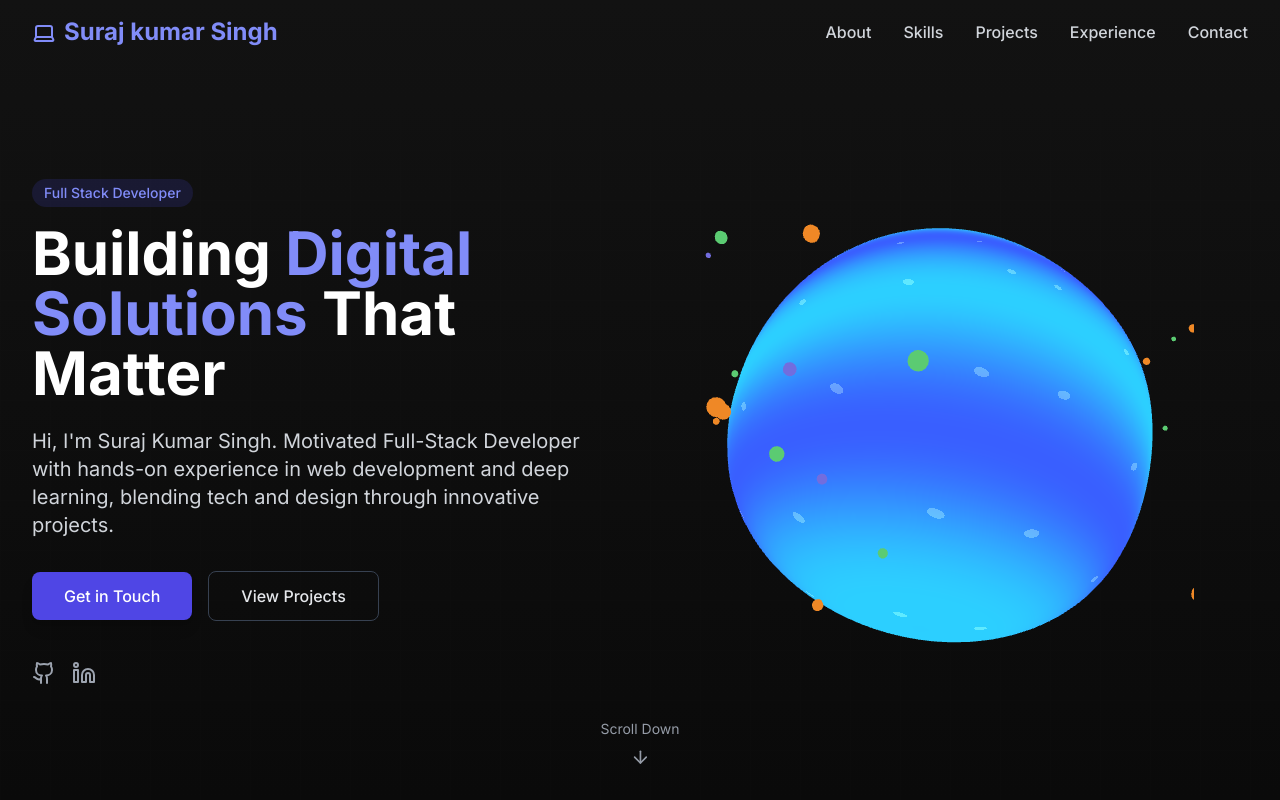
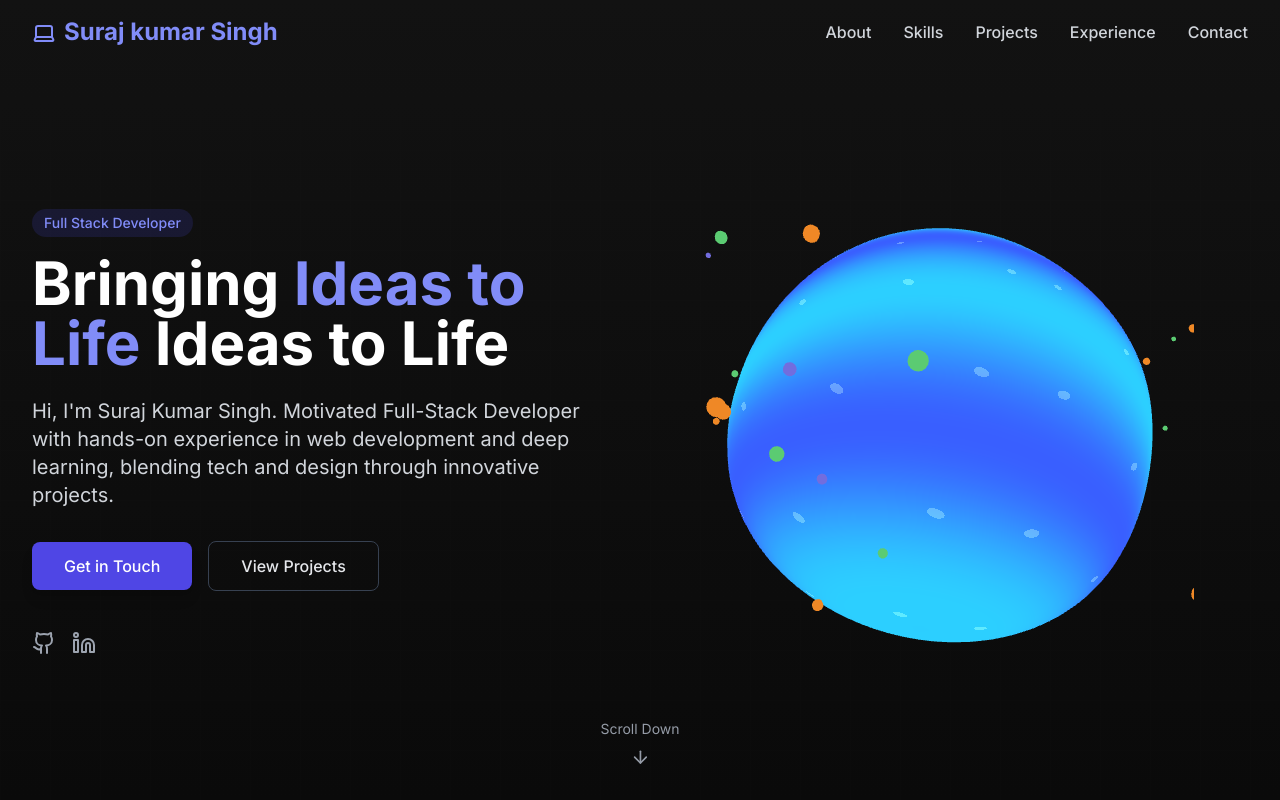
Before and after one commit to surajkumarsingh03/portfolio, a React (Vite) app: page / in a window 1280 px wide. Shown: the top 800 px of the page. Built offline with nearby package versions, Linux system fonts and the light colour scheme.

Commit message:
heading change

```diff
--- a/src/components/Hero.tsx
+++ b/src/components/Hero.tsx
@@ -49,7 +49,7 @@ const Hero: React.FC = () => {
             </span>
 
             <h1 className="text-4xl sm:text-5xl md:text-6xl font-bold mb-6 text-gray-900 dark:text-white leading-tight">
-              Building <span className="text-primary-600 dark:text-primary-400">Digital Solutions</span> That Matter
+            Bringing <span className="text-primary-600 dark:text-primary-400">Ideas to Life</span> Ideas to Life
             </h1>
 
             <p className="text-lg md:text-xl text-gray-600 dark:text-gray-300 mb-8 max-w-xl mx-auto lg:mx-0">
```
